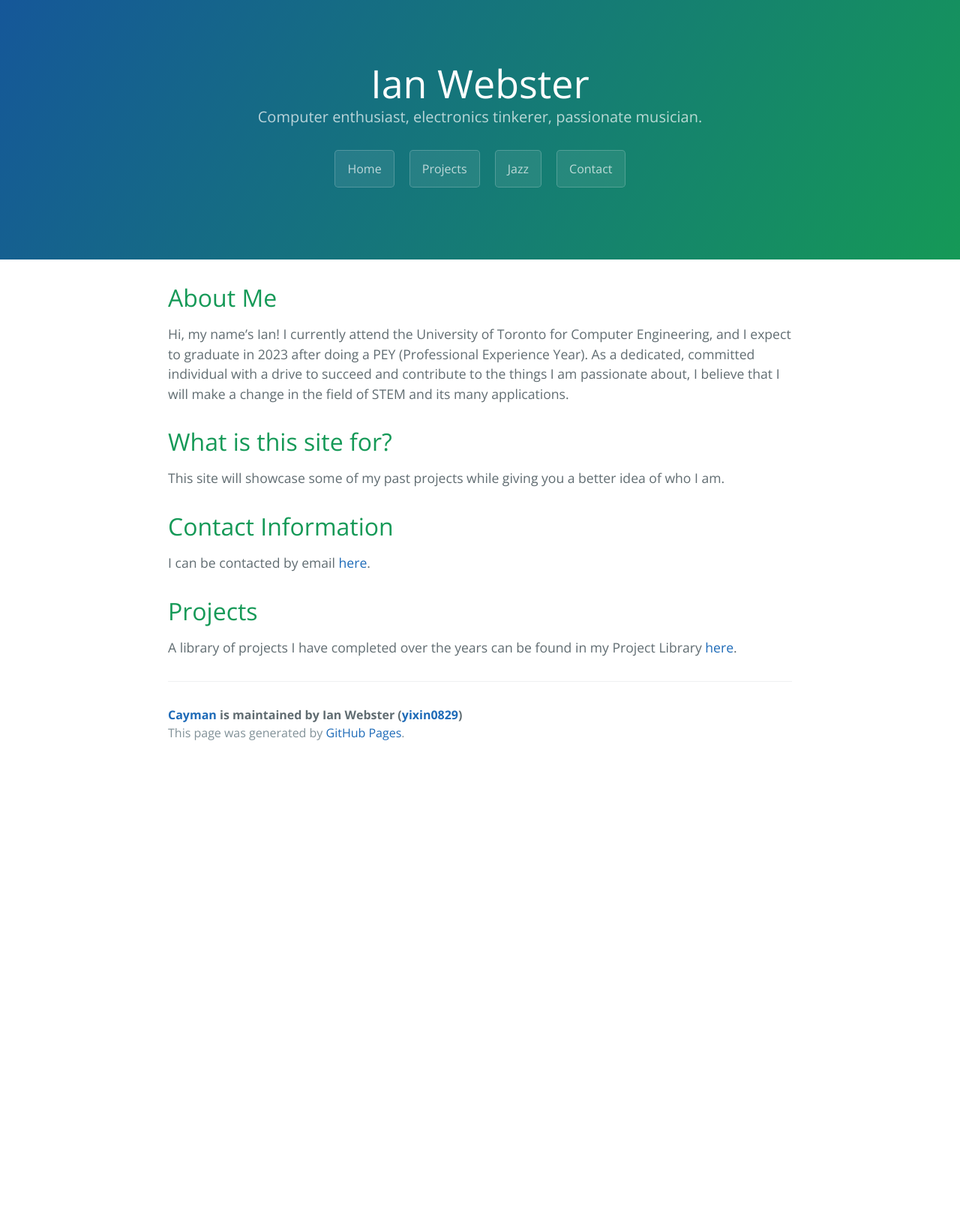
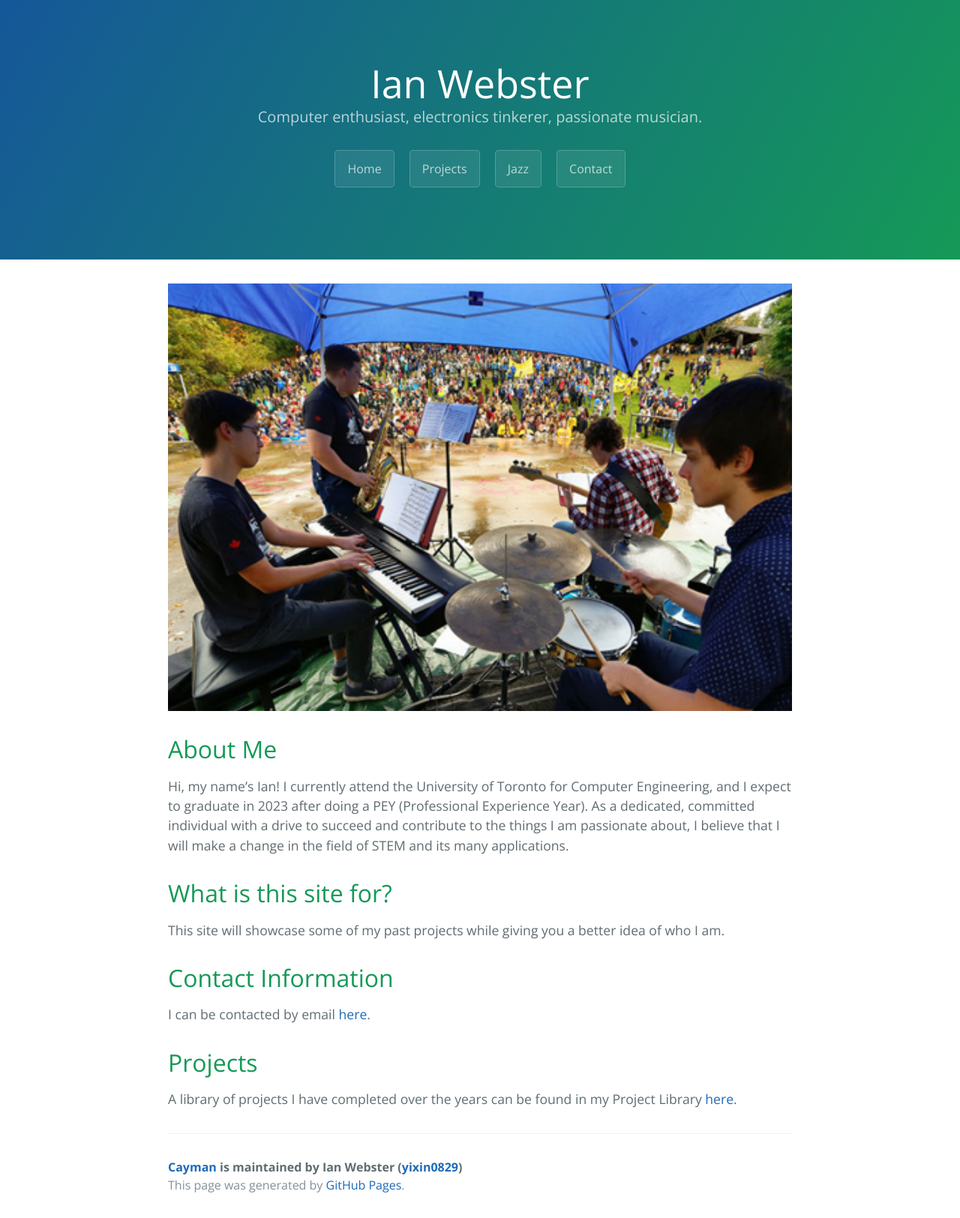
Before and after one commit to yixin0829/Cayman, a Jekyll site: the page built from index.md, in a window 1280 px wide. Shown: the whole page at 75% size. Built offline with Jekyll 4.4.1, drawn with Linux system fonts in a browser that asks for light colours; before the commit the page ends 1021 px from its top, so only the background shows below that.

Commit message:
CSS centering

```diff
--- a/_sass/jekyll-theme-cayman.scss
+++ b/_sass/jekyll-theme-cayman.scss
@@ -143,6 +143,13 @@ a {
   text-align: center;
   // display: block;
   // width: 100%;
+}
+
+.center {
+  display: block;
+  margin-left: auto;
+  margin-right: auto;
+  width: 100%;
 }
 
 .page-header {
--- a/index.md
+++ b/index.md
@@ -2,6 +2,9 @@
 layout: default
 title: Ian Webster
 ---
+
+<!-- ![Terry_Fox_Jazz](/assets/Project_Pictures/Terry_Fox_Jazz.png) -->
+<img src="/assets/Project_Pictures/Terry_Fox_Jazz.png" alt="Terry_Fox_Jazz" class="center">
 
 ## About Me
 Hi, my name's Ian! I currently attend the University of Toronto for Computer Engineering, and I expect to graduate in 2023 after doing a PEY (Professional Experience Year). As a dedicated, committed individual with a drive to succeed and contribute to the things I am passionate about, I believe that I will make a change in the field of STEM and its many applications.
```
